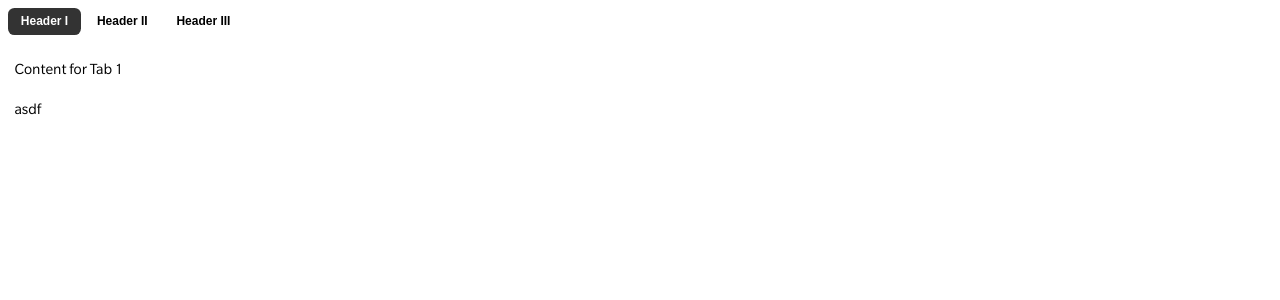
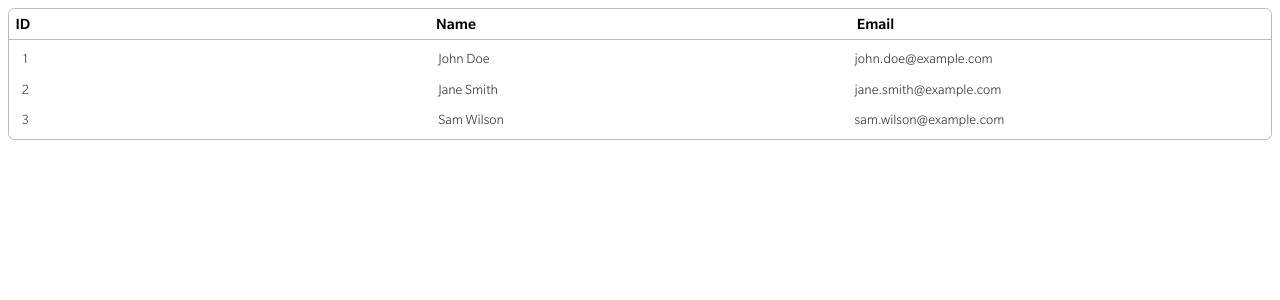
Before and after one commit to MatoMakuch/web-development, an Angular app: page / in a window 1280 px wide. Shown: the top 300 px of the page. Built offline with nearby package versions, Linux system fonts and the light colour scheme.

Commit message:
Add table

```diff
--- a/src/app/app.component.html
+++ b/src/app/app.component.html
@@ -1,18 +1,15 @@
-<app-tabs>
-  <app-tablist
-    [tabs]="['Header I', 'Header II', 'Header III']"
-    [activeTab]="activeTab"
-    (tabChange)="activeTab = $event"
-  ></app-tablist>
-
-  <app-tabpanel [active]="activeTab === 0">
-    <p class="m-0">Content for Tab 1</p>
-    <p>asdf</p>
-  </app-tabpanel>
-  <app-tabpanel [active]="activeTab === 1">
-    <p class="m-0">Content for Tab 2</p>
-  </app-tabpanel>
-  <app-tabpanel [active]="activeTab === 2">
-    <p class="m-0">Content for Tab 3</p>
-  </app-tabpanel>
-</app-tabs>
+<cyberfab-table
+  [columns]="[
+    { key: 'id', label: 'ID' },
+    { key: 'name', label: 'Name' },
+    { key: 'email', label: 'Email' }
+  ]"
+  [items]="[
+    { id: 1, name: 'John Doe', email: 'john.doe@example.com' },
+    { id: 2, name: 'Jane Smith', email: 'jane.smith@example.com' },
+    { id: 3, name: 'Sam Wilson', email: 'sam.wilson@example.com' }
+  ]"
+  [isMultiSelect]="false"
+  [(selectedItems)]="selectedItems"
+  (rowClicked)="onRowClicked($event)"
+></cyberfab-table>
--- a/src/app/app.component.ts
+++ b/src/app/app.component.ts
@@ -7,6 +7,7 @@ import { CyberfabUploadDirective } from './components/upload/upload.directive';
 import { TabsComponent } from './components/tabs/tabs.component';
 import { TabListComponent } from './components/tablist/tablist.component';
 import { TabPanelComponent } from './components/tabpanel/tabpanel.component';
+import { TableComponent } from './components/table/table.component';
 
 @Component({
   selector: 'app-root',
@@ -19,7 +20,8 @@ import { TabPanelComponent } from './components/tabpanel/tabpanel.component';
     CyberfabUploadDirective,
     TabsComponent,
     TabListComponent,
-    TabPanelComponent
+    TabPanelComponent,
+    TableComponent
 
   ],
   templateUrl: './app.component.html',
@@ -37,4 +39,7 @@ export class AppComponent {
   ];
   isChecked: boolean = false;
   activeTab: number = 0;
+  onRowClicked(row: any): void {
+    console.log('Row clicked:', row);}
+  selectedItems: any[] = [];
 }
--- /dev/null
+++ b/src/app/components/table/table.component.html
@@ -0,0 +1,30 @@
+<div class="table-container">
+    <!-- Table Headers -->
+    <div class="table-header">
+      <div *ngIf="isMultiSelect" class="table-header-cell select-cell"></div>
+      <div *ngFor="let column of columns" class="table-header-cell">
+        {{ column.label }}
+      </div>
+    </div>
+
+    <!-- Table Rows -->
+    <cyberfab-list
+      [items]="items"
+      [isMultiSelect]="isMultiSelect"
+      [selectedItems]="selectedItems"
+      (selectedItemsChange)="selectedItemsChange.emit($event)"
+      (itemSelected)="onRowSelected($event)"
+    >
+      <ng-template let-item>
+        <div class="table-row">
+          <div *ngIf="isMultiSelect" class="table-row-cell select-cell"></div>
+          <div
+            *ngFor="let column of columns"
+            class="table-row-cell"
+          >
+            {{ item[column.key] }}
+          </div>
+        </div>
+      </ng-template>
+    </cyberfab-list>
+  </div>
--- /dev/null
+++ b/src/app/components/table/table.component.scss
@@ -0,0 +1 @@
+@import '../../../assets/styles/components/tables';
--- /dev/null
+++ b/src/app/components/table/table.component.ts
@@ -0,0 +1,27 @@
+import { Component, Input, Output, EventEmitter, TemplateRef } from '@angular/core';
+import { CommonModule } from '@angular/common';
+import { ListComponent } from '../list/list.component';
+
+@Component({
+  selector: 'cyberfab-table',
+  standalone: true,
+  imports: [CommonModule, ListComponent],
+  templateUrl: './table.component.html',
+  styleUrls: ['./table.component.scss'],
+})
+export class TableComponent {
+  @Input() columns: { key: string; label: string }[] = [];
+  @Input() items: any[] = [];
+  @Input() isMultiSelect: boolean = false;
+  @Input() selectedItems: any[] = [];
+  @Output() selectedItemsChange = new EventEmitter<any[]>();
+  @Output() rowClicked = new EventEmitter<any>();
+
+  trackByFn(index: number, item: any): any {
+    return item.id || index;
+  }
+
+  onRowSelected(item: any) {
+    this.rowClicked.emit(item);
+  }
+}
--- a/src/assets/styles/components/_lists.scss
+++ b/src/assets/styles/components/_lists.scss
@@ -15,14 +15,15 @@
 
 .list-item {
   box-sizing: border-box;
-  height: calc(#{unit-size-rem(1)}rem + #{2 * $padding-medium}rem);
-  padding: #{$padding-medium}rem;
+  //height: calc(#{unit-size-rem(1)}rem + #{2 * $padding-medium}rem);
+  height: auto;
+  padding: #{$padding-small}rem;
 
   @include rounded($border-radius-medium);
 
   font-size: $font-size-large;
   font-weight: 300;
-  line-height: 1rem;
+  line-height: normal;
   color: $text-color;
 
   cursor: pointer;
--- /dev/null
+++ b/src/assets/styles/components/_tables.scss
@@ -0,0 +1,44 @@
+@import '../base/variables';
+
+.table-container {
+    display: flex;
+    flex-direction: column;
+    border: 1px solid $inactive-color;
+    border-radius: #{$border-radius-medium}rem;
+    overflow: hidden;
+  }
+
+  .table-header {
+    display: flex;
+    background-color: $background-color;
+    font-weight: 500;
+    border-bottom: 1px solid $inactive-color;
+  }
+
+  .table-header-cell {
+    flex: 1;
+    padding: #{$padding-small}rem #{$padding-medium}rem;
+    text-align: left;
+  }
+
+  .select-cell {
+    width: 40px;
+    text-align: center;
+  }
+
+  .table-row {
+    display: flex;
+    align-items: center;
+  }
+
+  .table-row-cell {
+    flex: 1;
+    padding: #{$padding-small}rem #{$padding-medium}rem;
+    text-align: left;
+  }
+
+  .select-cell {
+    display: flex;
+    justify-content: center;
+    align-items: center;
+  }
```
